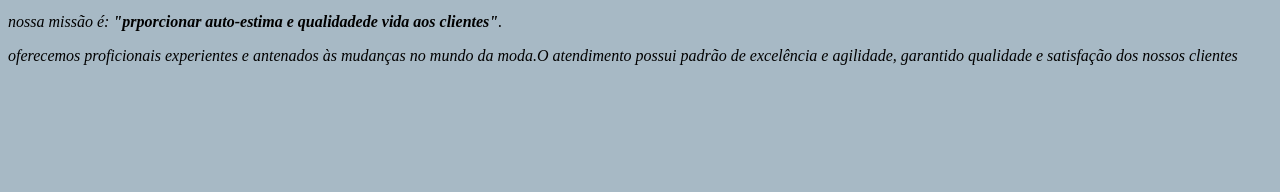
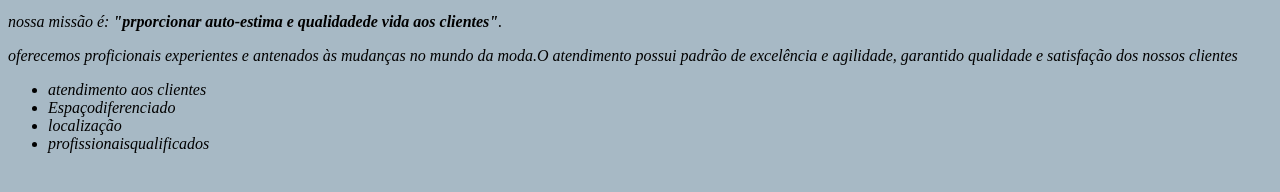
Before and after one commit to ddudiinhaa/BarbeariaAlura, a plain HTML site: page BarbeariaAlura-main/index.html in a window 1280 px wide. Shown: the part 550-742 px from the top of the page. Drawn offline with Linux system fonts and the light colour scheme.

Commit message:
index.html

```diff
--- a/BarbeariaAlura-main/index.html
+++ b/BarbeariaAlura-main/index.html
@@ -28,7 +28,21 @@
 <p id="missao"><em>nossa missão é: <strong>"prporcionar auto-estima e qualidadede vida aos clientes"</strong>.<em></p>
 <p>oferecemos proficionais experientes e antenados às mudanças no mundo da moda.O atendimento possui padrão de excelência e agilidade, garantido qualidade e satisfação dos nossos clientes</p>
 
+<div>
+
+<ul>
+
+
+    <li>atendimento aos clientes</li>
+    <li>Espaçodiferenciado</li>
+    <li>localização</li>
+    <li>profissionaisqualificados</li>
+
+
+</ul>
+
 </div>
+
 
 </body>
 </html>
```
